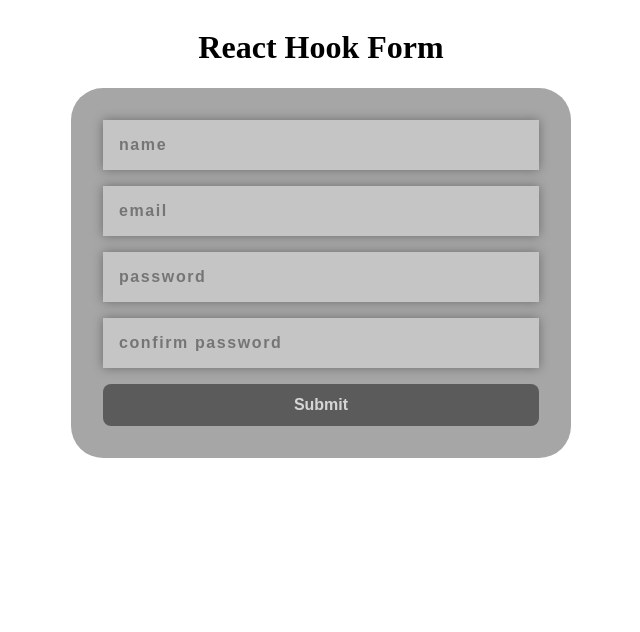
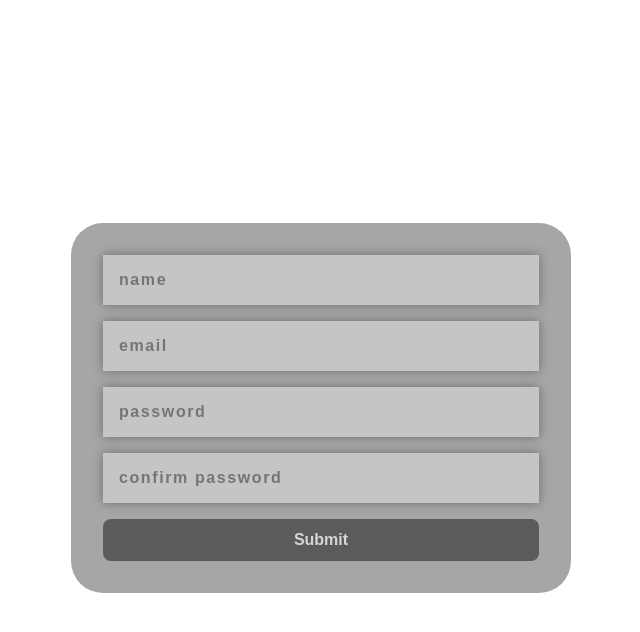
Before and after one commit to yubi00/react-hook-form, a React (Create React App) app: page / in a window 1280 px wide. Shown: the top 632 px of the page, without its empty margins (319-959 px from the left). Built offline with nearby package versions, Linux system fonts and the light colour scheme.

Commit message:
move app to center

```diff
--- a/src/App.css
+++ b/src/App.css
@@ -1,5 +1,12 @@
 * {
   box-sizing: border-box;
+}
+
+body {
+  height: 100vh;
+  display: flex;
+  justify-content: center;
+  align-items: center;
 }
 
 .App {
--- a/src/App.js
+++ b/src/App.js
@@ -4,7 +4,6 @@ import Form from "./components/Form";
 function App() {
   return (
     <div className='App'>
-      <h1>React Hook Form</h1>
       <Form />
     </div>
   );
```
